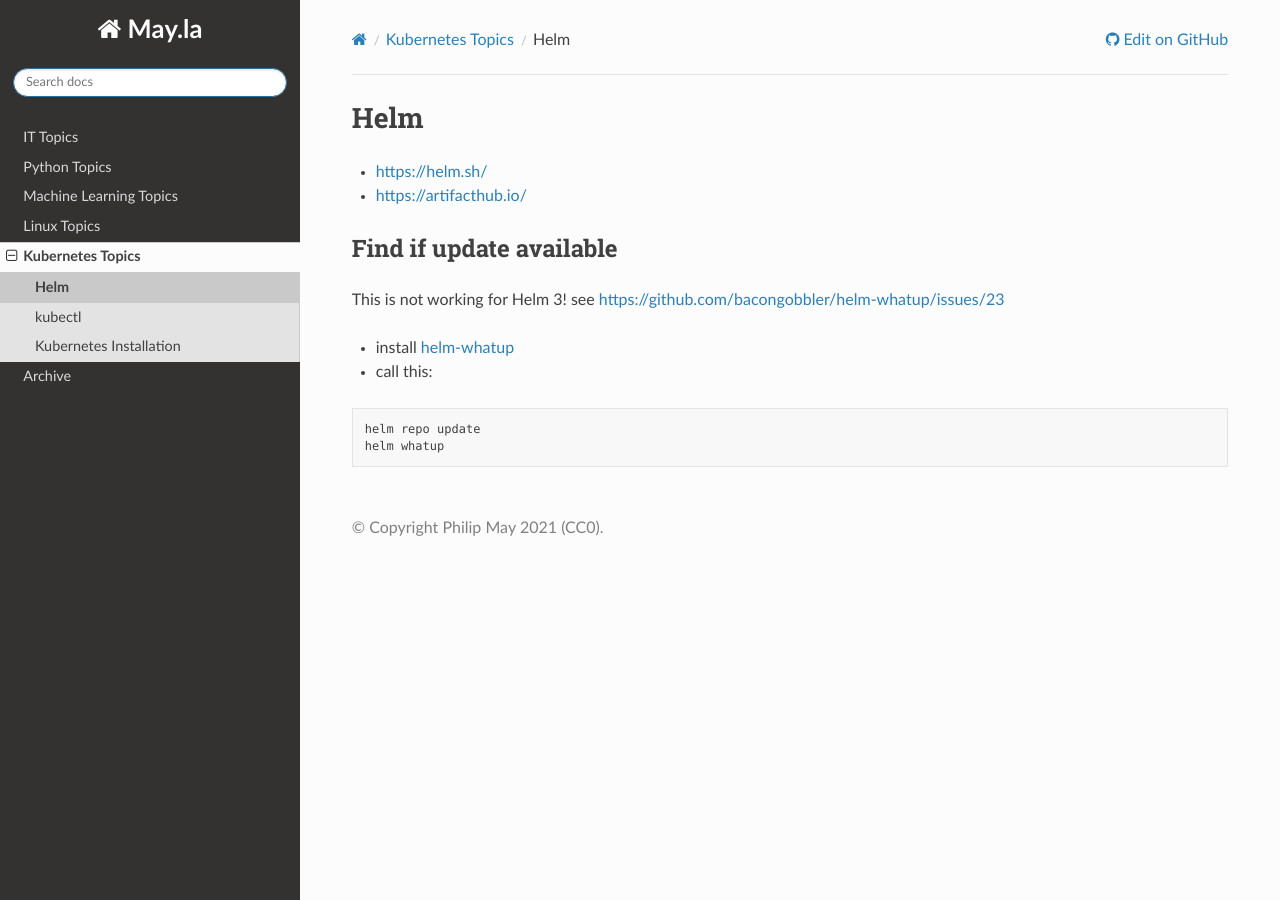
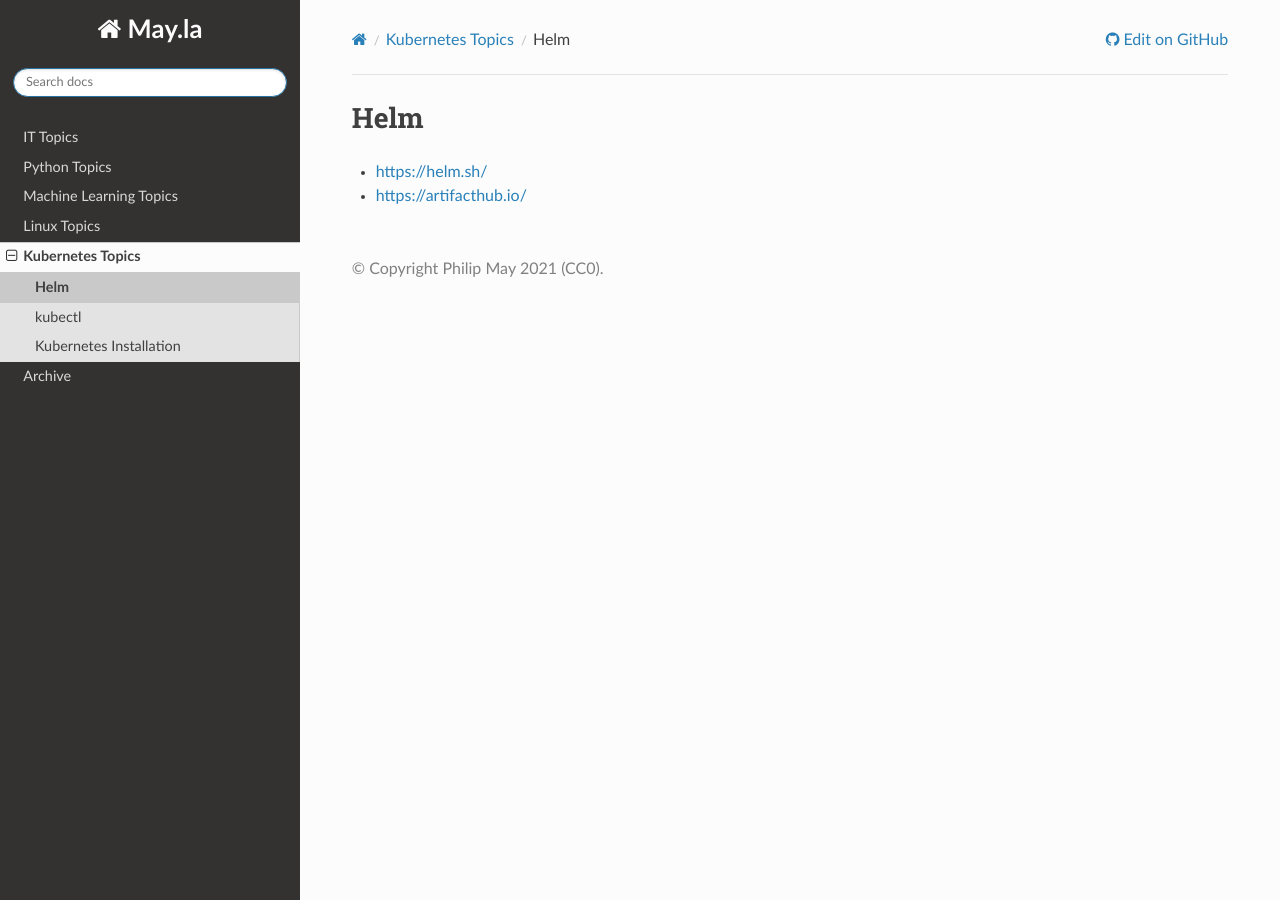
Before and after one commit to PhilipMay/May.la, a Sphinx documentation site: the page built from source/k8s/helm.md, in a window 1280 px wide. Built offline with Sphinx 7.4.7 and the Read the Docs theme 2.0.0, drawn with Linux system fonts in a browser that asks for light colours.

Commit message:
Update helm.md

````diff
--- a/source/k8s/helm.md
+++ b/source/k8s/helm.md
@@ -1,14 +1,3 @@
 # Helm
 - https://helm.sh/
 - https://artifacthub.io/
-
-## Find if update available
-This is not working for Helm 3! see https://github.com/bacongobbler/helm-whatup/issues/23
-
-- install [helm-whatup](https://github.com/bacongobbler/helm-whatup)
-- call this:
-
-```text
-helm repo update
-helm whatup
-```
````
